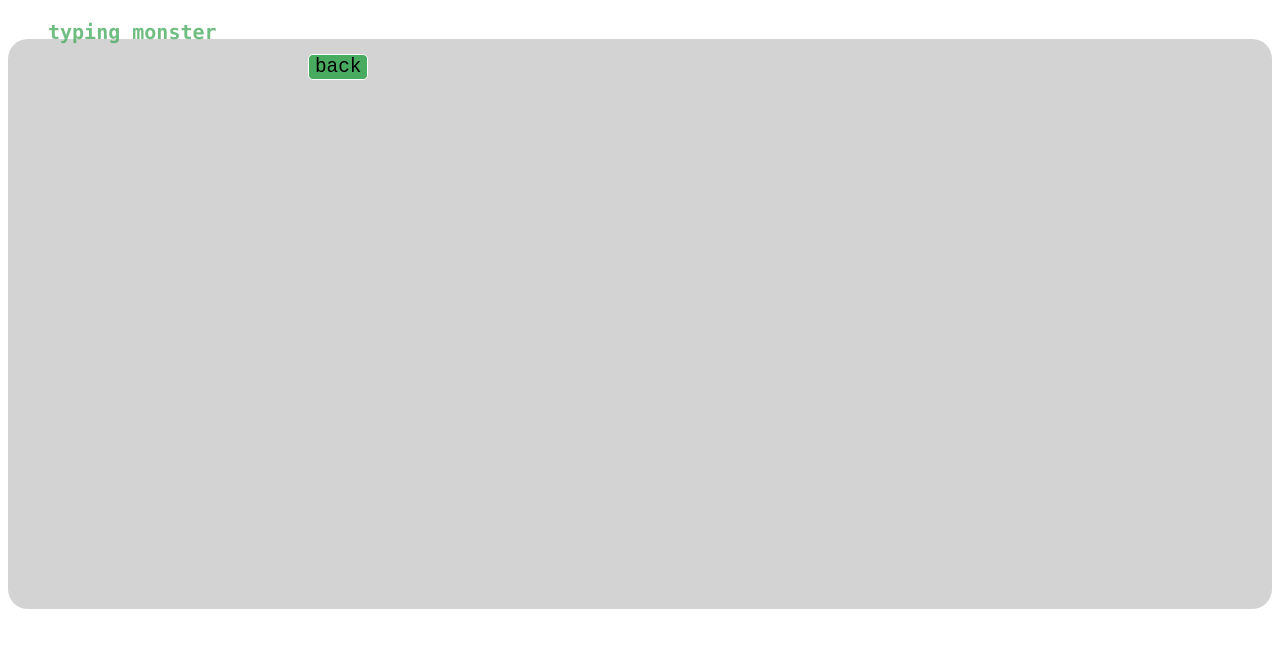
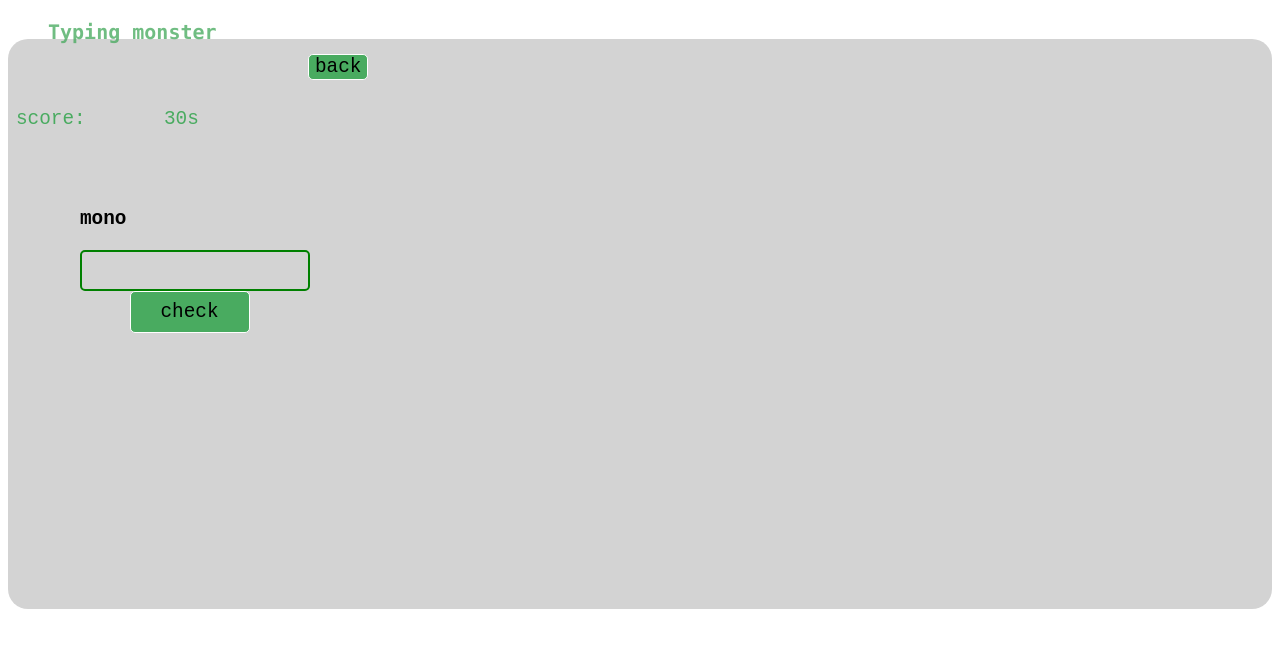
Before and after one commit to thamySthole/typingMonster, a plain HTML site: page game_ground.html in a window 1280 px wide. Drawn offline with Linux system fonts and the light colour scheme; files that its build step writes are made by us from their sources.

Commit message:
Update game_ground.html

```diff
--- a/game_ground.html
+++ b/game_ground.html
@@ -5,16 +5,34 @@
 <head>
   <meta charset="UTF-8">
   <meta name="viewport" content="width=device-width, initial-scale=1.0">
-  <link rel="stylesheet" href="index.css">
-  <script src="index.js"></script>
+  <link rel="stylesheet" href="css/index.css">
+  <script src="js/index.js"></script>
   <title>js typing monster</title>
 </head>
 <body>
 
-  <h3 class="header">typing monster</h3>
+  <h3 class="header">Typing monster</h3>
   <button id="return_btn"><a href='index.html'>back</a></button>
+
+
    <div id="content_body">
+      <div class="timer-score">
+        <div>
+        <p >score: <a class="score"></a></p>
+        </div>
+        <div class='a'>
+        <p class="timer">30s</p>
+        </div>
+      </div>
+
+      <div class="play-box">
+        <h3>mono</h3>
+      <input class="itemText" placeholder="" type="text" />
+        <br/>
+      <button class="check">check</button>
+      </div>
 
    </div>
+
 </body>
 </html>
```
